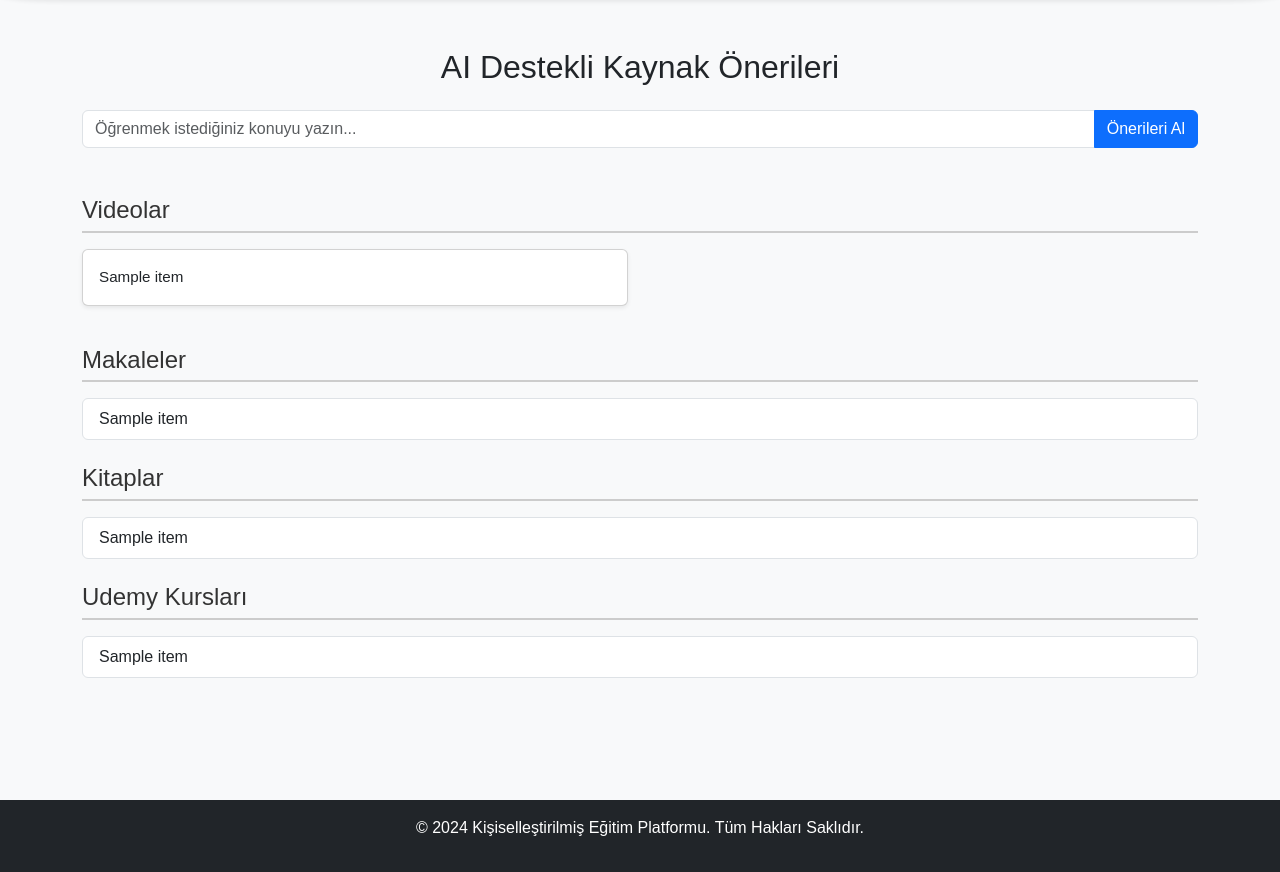
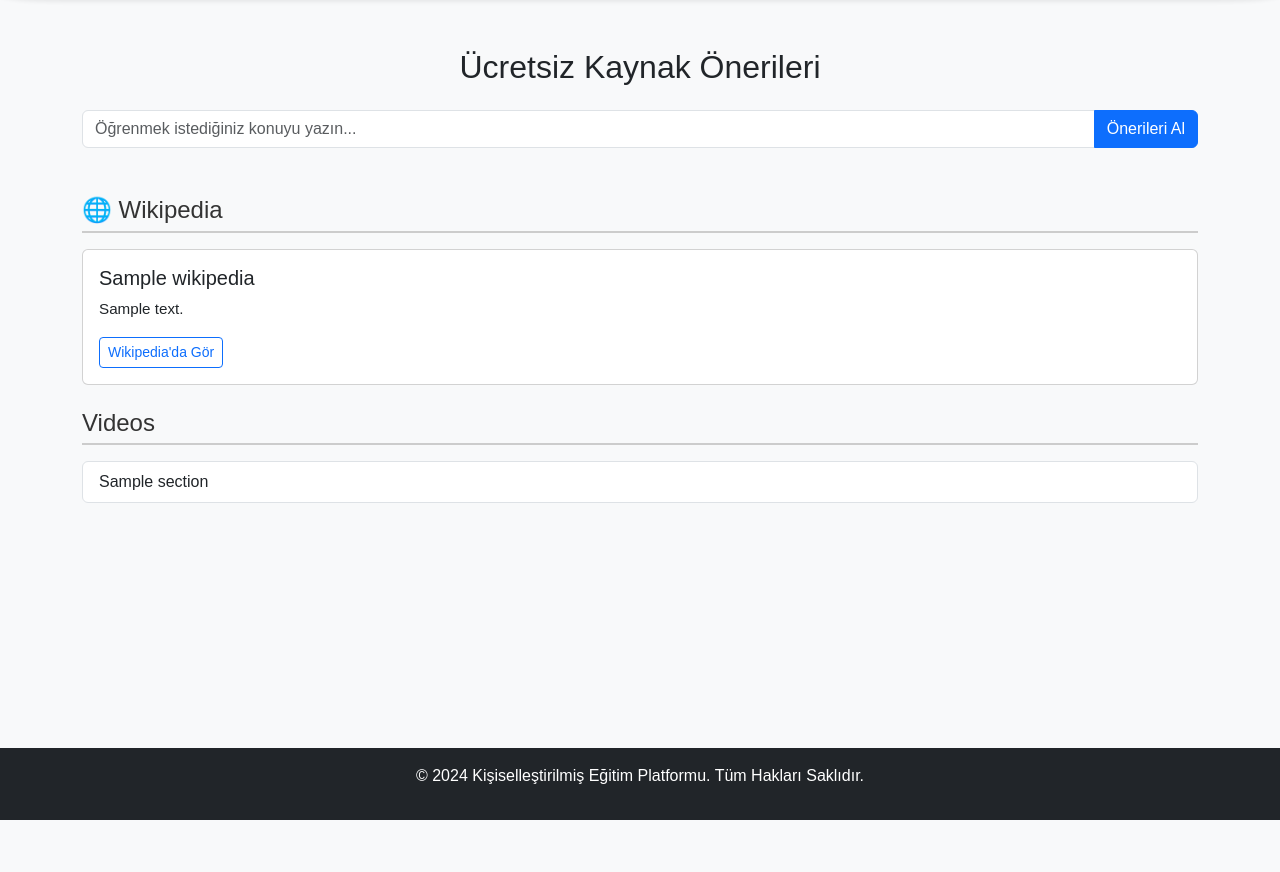
Before and after one commit to nrglelml/ogrenmeHaritasi, a Flask app: template templates/pages/resources.html in a window 1280 px wide. Shown: the part 126-998 px from the top of the page. After the commit the page ends 946 px from the top, so only its background shows below. Run offline with Flask 3, Linux system fonts and the light colour scheme; the template is opened without the code that fills it: most values are stand-ins (such as "Sample title", 1, 10 or a date in 2020); parts of the project's set-up code (start-up, migrations or seed data) failed here and were passed over.

```diff
--- a/routes.py
+++ b/routes.py
@@ -1,26 +1,44 @@
-from flask import Blueprint, render_template, request, send_from_directory, jsonify
+from flask import Blueprint, render_template, request, send_from_directory, jsonify, current_app
 import os
 import pandas as pd
 from utils.ai_pdf_generator import (
     generate_two_pdfs_hybrid,
     get_ai_resources,
-    parse_ai_resources
 )
 from utils.sanitize import sanitize_filename
 from dotenv import load_dotenv
 
-
 load_dotenv()
 
+routes = Blueprint("routes", __name__)
 
-SERVER_IP = os.getenv("SERVER_IP", "127.0.0.1")
-PORT = os.getenv("PORT", "5000")
+# 📂 Çıktı klasörü
+UPLOAD_FOLDER = "outputs"
+os.makedirs(UPLOAD_FOLDER, exist_ok=True)
 
-routes = Blueprint('routes', __name__)
-UPLOAD_FOLDER = "outputs"
+# 🌐 Render ortamına uyumlu URL ve port
+SERVER_IP = os.getenv("SERVER_IP", "0.0.0.0")
+PORT = os.getenv("PORT", "10000")  # Render genelde kendi portunu atar
 
-df_with_skills = pd.read_csv("data/df_with_skills.csv", low_memory=False)
 
+CSV_URL = "https://drive.google.com/uc?id=1EU6wifU-cdpeSHjKdl2jvxzLD26Lq-bs&export=download"
+
+_cached_df = None
+
+def get_data():
+    global _cached_df
+    if _cached_df is None:
+        print("Veri Google Drive'dan yükleniyor...")
+        _cached_df = pd.read_csv(
+            CSV_URL,
+            low_memory=False
+        )
+        print("Veri başarıyla yüklendi.")
+    return _cached_df
+
+
+
+# --- Sayfa rotaları ---
 @routes.route("/")
 def index():
     return render_template("pages/index.html")
@@ -37,26 +55,34 @@ def faq():
 def chatbot():
     return render_template("pages/chatbot.html")
 
+
+# --- PDF Üretimi ---
 @routes.route("/generate", methods=["POST"])
 def generate():
     if request.is_json:
-        user_input = request.json.get("topic")
+        user_input = request.json.get("topic", "").strip()
     else:
-        user_input = request.form.get("topic")
+        user_input = request.form.get("topic", "").strip()
 
     if not user_input:
         return jsonify({"error": "Konu girilmedi."}), 400
 
     safe_topic = sanitize_filename(user_input)
-    generate_two_pdfs_hybrid(user_input, df_with_skills, output_dir=UPLOAD_FOLDER)
+    df = get_data()
+
+    try:
+        generate_two_pdfs_hybrid(user_input, df, output_dir=UPLOAD_FOLDER)
+    except Exception as e:
+        return jsonify({"error": f"PDF oluşturma hatası: {str(e)}"}), 500
 
     resource_pdf = f"{safe_topic}_resources.pdf"
     timeline_pdf = f"{safe_topic}_roadmap.pdf"
 
+    base_url = request.host_url.rstrip("/")
     if request.is_json:
         return jsonify({
-            "resource_url": f"http://{SERVER_IP}:{PORT}/download/{resource_pdf}",
-            "roadmap_url": f"http://{SERVER_IP}:{PORT}/download/{timeline_pdf}"
+            "resource_url": f"{base_url}/download/{resource_pdf}",
+            "roadmap_url": f"{base_url}/download/{timeline_pdf}"
         })
     else:
         return render_template(
@@ -65,12 +91,17 @@ def generate():
             timeline_pdf=timeline_pdf
         )
 
+
+# --- Dosya indirme ---
 @routes.route("/download/<filename>")
 def download_file(filename):
+    file_path = os.path.join(UPLOAD_FOLDER, filename)
+    if not os.path.exists(file_path):
+        return jsonify({"error": "Dosya bulunamadı."}), 404
     return send_from_directory(UPLOAD_FOLDER, filename, as_attachment=True)
 
 
-
+# --- Kaynak önerileri ---
 @routes.route("/resources", methods=["GET", "POST"])
 def resources():
     if request.method == "POST":
@@ -83,20 +114,19 @@ def resources():
             return jsonify({"error": "Konu boş olamaz."}), 400
 
         raw_response = get_ai_resources(user_input)
-        resources_dict = parse_ai_resources(raw_response)
 
         if request.is_json:
             return jsonify({
                 "topic": user_input,
-                "resources": resources_dict
+                "resources": raw_response
             })
         else:
             return render_template(
                 "pages/resources.html",
                 topic=user_input,
-                resources=resources_dict,
+                resources=raw_response,
                 error=None
             )
 
-    # GET isteği için sayfa döndür
+    # GET isteği
     return render_template("pages/resources.html", resources=None, error=None)
--- a/templates/pages/resources.html
+++ b/templates/pages/resources.html
@@ -7,7 +7,7 @@
 
 {% block content %}
 <div class="container my-5">
-  <h2 class="mb-4 text-center">AI Destekli Kaynak Önerileri</h2>
+  <h2 class="mb-4 text-center">Ücretsiz Kaynak Önerileri</h2>
 
   <form method="POST" class="mb-5">
     <div class="input-group">
@@ -17,53 +17,36 @@
   </form>
 
   {% if error %}
-    <div class="alert alert-warning">{{ error }}</div>
+    <div class="alert alert-danger">{{ error }}</div>
   {% endif %}
 
   {% if resources %}
-    {% if resources["VIDEOS"] %}
-    <h4 class="mt-4">Videolar</h4>
-    <div class="row">
-      {% for item in resources["VIDEOS"] %}
-      <div class="col-md-6 mb-3">
-        <div class="card h-100 shadow-sm">
-          <div class="card-body">
-            <p class="card-text">{{ item }}</p>
-          </div>
-        </div>
+    {% if resources["Wikipedia"] and resources["Wikipedia"]["summary"] %}
+    <h4 class="mt-4">🌐 Wikipedia</h4>
+    <div class="card mb-4">
+      <div class="card-body">
+        <h5>{{ resources["Wikipedia"]["title"] }}</h5>
+        <p>{{ resources["Wikipedia"]["summary"] }}</p>
+        <a href="{{ resources['Wikipedia']['url'] }}" target="_blank" class="btn btn-sm btn-outline-primary">Wikipedia'da Gör</a>
       </div>
-      {% endfor %}
     </div>
     {% endif %}
 
-    {% if resources["ARTICLES"] %}
-    <h4 class="mt-4">Makaleler</h4>
-    <ul class="list-group mb-4">
-      {% for item in resources["ARTICLES"] %}
-        <li class="list-group-item">{{ item }}</li>
-      {% endfor %}
-    </ul>
-    {% endif %}
+    {% for section in ["Videos", "Articles", "Books", "Wikibooks"] %}
+      {% if resources[section] %}
+        <h4 class="mt-4">{{ section }}</h4>
+        <ul class="list-group mb-4">
+          {% for item in resources[section] %}
+            <li class="list-group-item">
+              {{ item }}
+            </li>
+          {% endfor %}
+        </ul>
+      {% endif %}
+    {% endfor %}
 
-    {% if resources["BOOKS"] %}
-    <h4 class="mt-4">Kitaplar</h4>
-    <ul class="list-group mb-4">
-      {% for item in resources["BOOKS"] %}
-        <li class="list-group-item">{{ item }}</li>
-      {% endfor %}
-    </ul>
-    {% endif %}
-
-    {% if resources["COURSES"] %}
-    <h4 class="mt-4">Udemy Kursları</h4>
-    <ul class="list-group mb-4">
-      {% for item in resources["COURSES"] %}
-        <li class="list-group-item">{{ item }}</li>
-      {% endfor %}
-    </ul>
-    {% endif %}
   {% elif resources is not none %}
-    <div class="alert alert-info mt-4">Bu konu için sonuç bulunamadı.</div>
+    <div class="alert alert-warning mt-4">Bu konu için sonuç bulunamadı.</div>
   {% endif %}
 </div>
 {% endblock %}
```
Also changed, not shown: utils/ai_pdf_generator.py (+41 -36 lines), 1 other file.
